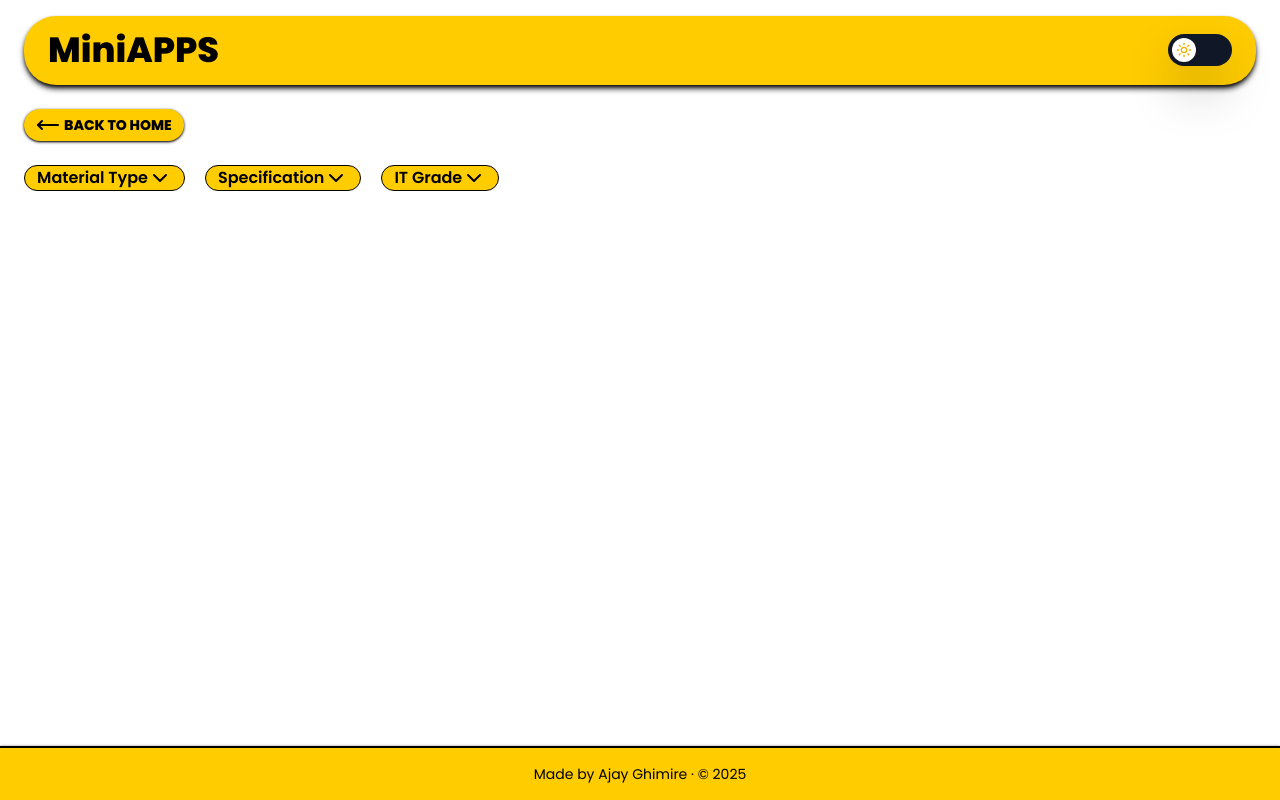
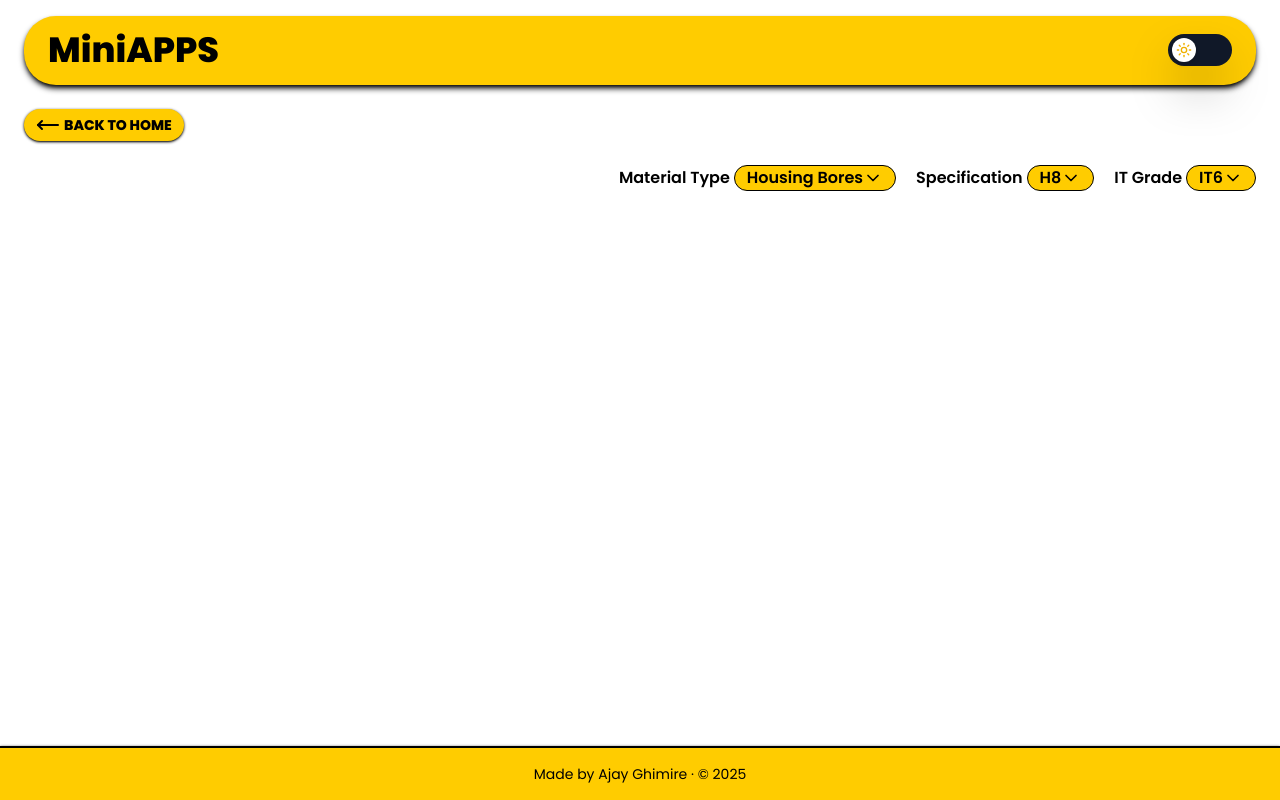
Before and after one commit to AjayGhimire1998/camcominiapps, a React (Vite) app: page /tolerance-checker in a window 1280 px wide. Built offline with nearby package versions, Linux system fonts and the light colour scheme.

Commit message:
adding drop down

```diff
--- a/src/pages/ToleranceChecker/ToleranceChecker.jsx
+++ b/src/pages/ToleranceChecker/ToleranceChecker.jsx
@@ -16,20 +16,24 @@ const ToleranceChecker = () => {
           BACK TO HOME
         </Link>
       </div>
-      <div className="flex max-[500px]:flex-col gap-5 max-sm:gap-2 justify-start mt-6 font-semibold">
-        <div>
-          <button className="border rounded-2xl flex align-middle items-center px-3 bg-[#ffcc00] dark:bg-[#121212] max-sm:text-xs">
-            Material Type <ChevronDown />
+      <div className="flex max-[700px]:flex-col gap-5 max-sm:gap-2 justify-end mt-6 font-semibold max-sm:text-sm">
+        <div className="flex gap-1 items-center align-middle">
+          <span>Material Type </span>
+          <button className="border rounded-2xl flex align-middle items-center px-3 max-sm:px-2 bg-[#ffcc00] dark:bg-[#121212] max-sm:text-xs">
+            Housing Bores <ChevronDown size={20} />
           </button>
         </div>
-        <div>
+        <div className="flex gap-1 items-center align-middle">
+          <span>Specification</span>
           <button className="border rounded-2xl flex align-middle items-center  px-3 bg-[#ffcc00] dark:bg-[#121212] max-sm:text-xs">
-            Specification <ChevronDown />
+            H8
+            <ChevronDown size={20} />
           </button>
         </div>
-        <div>
+        <div className="flex gap-1 items-center align-middle">
+          <span>IT Grade</span>
           <button className="border rounded-2xl flex align-middle items-center  px-3 bg-[#ffcc00] dark:bg-[#121212] max-sm:text-xs">
-            IT Grade <ChevronDown />
+            IT6 <ChevronDown size={20} />
           </button>
         </div>
       </div>
```
